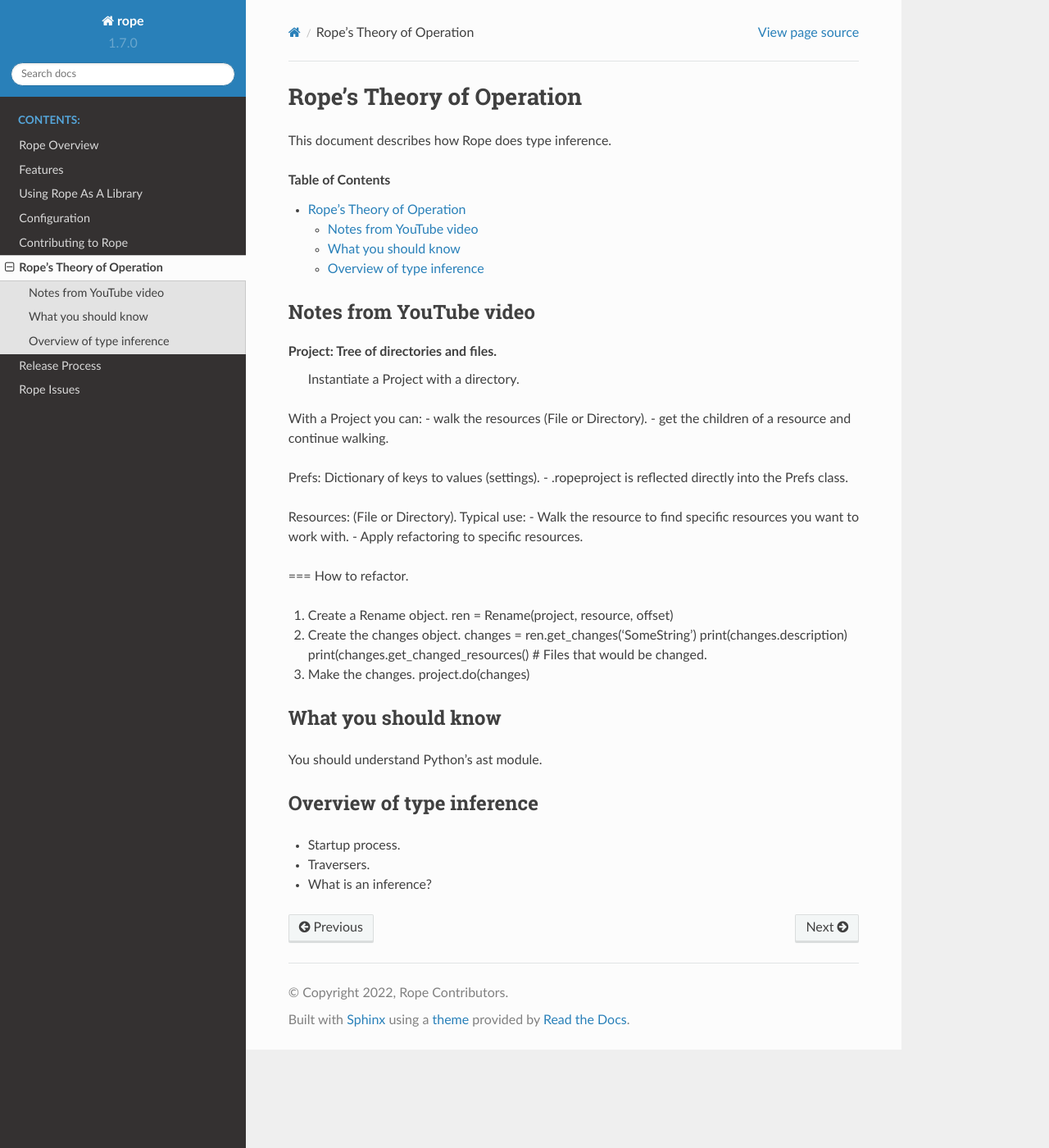
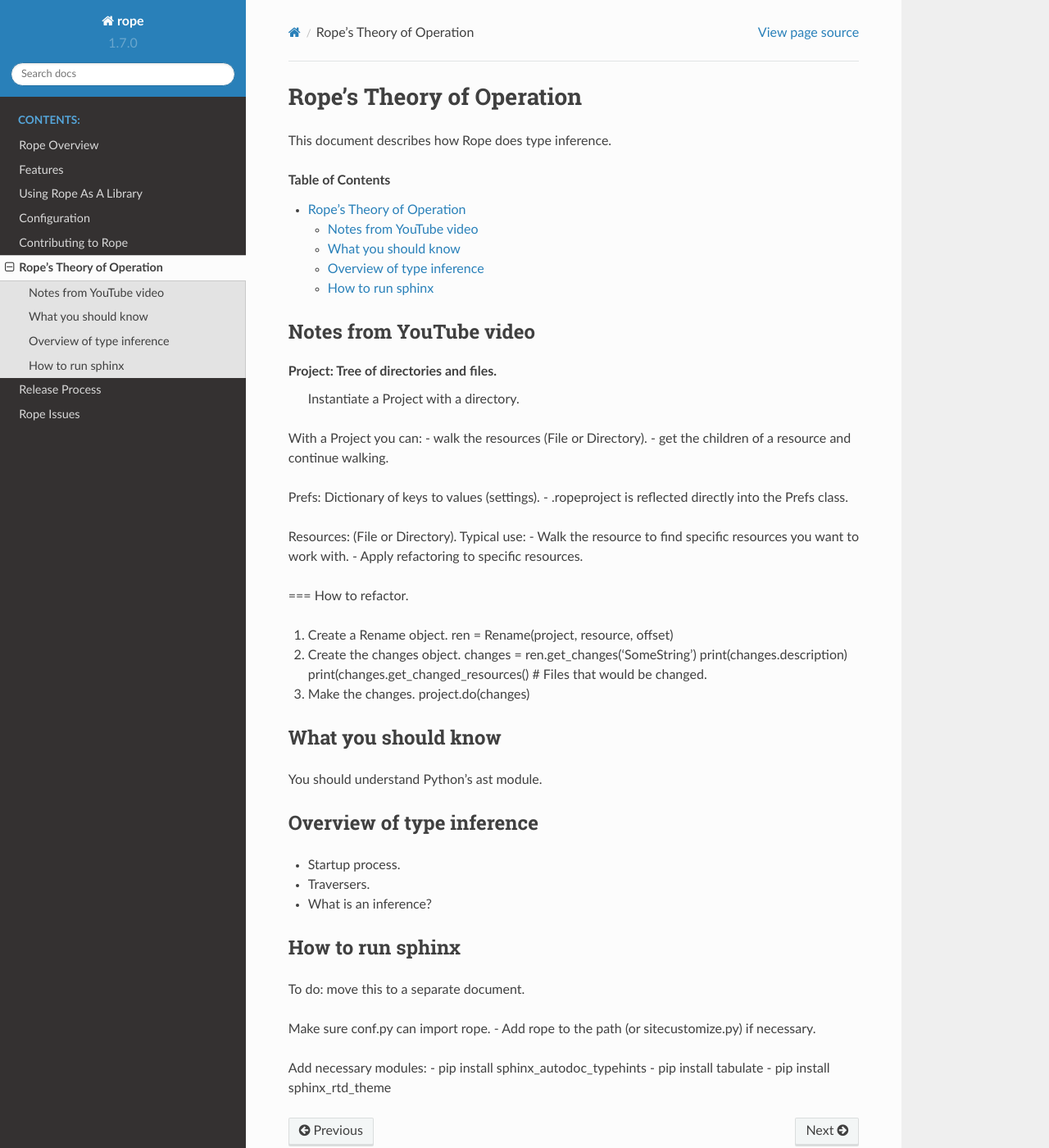
Before and after one commit to python-rope/rope, a Sphinx documentation site: the page built from docs/theory.rst, in a window 1280 px wide and 1400 px high. Shown: the whole window at 82% size. Built offline with Sphinx 7.4.7 and the Read the Docs theme 2.0.0, drawn with Linux system fonts in a browser that asks for light colours.

Commit message:
Add temp sections. They will move to other docs

```diff
--- a/docs/theory.rst
+++ b/docs/theory.rst
@@ -52,3 +52,16 @@
 - Startup process.
 - Traversers.
 - What is an inference?
+
+How to run sphinx
++++++++++++++++++
+
+To do: move this to a separate document.
+
+Make sure conf.py can import rope.
+- Add rope to the path (or sitecustomize.py) if necessary.
+
+Add necessary modules:
+- pip install sphinx_autodoc_typehints
+- pip install tabulate
+- pip install sphinx_rtd_theme
```
